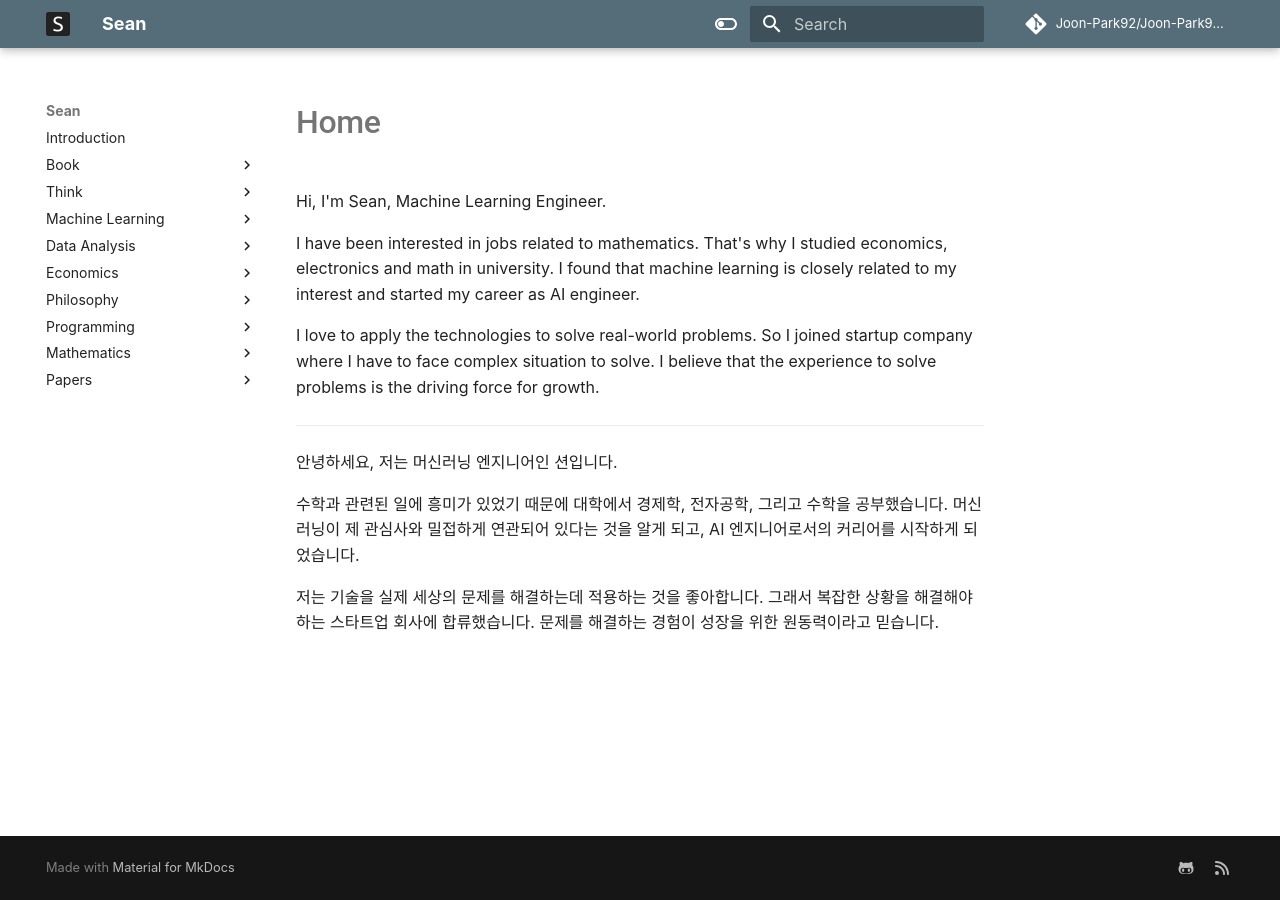
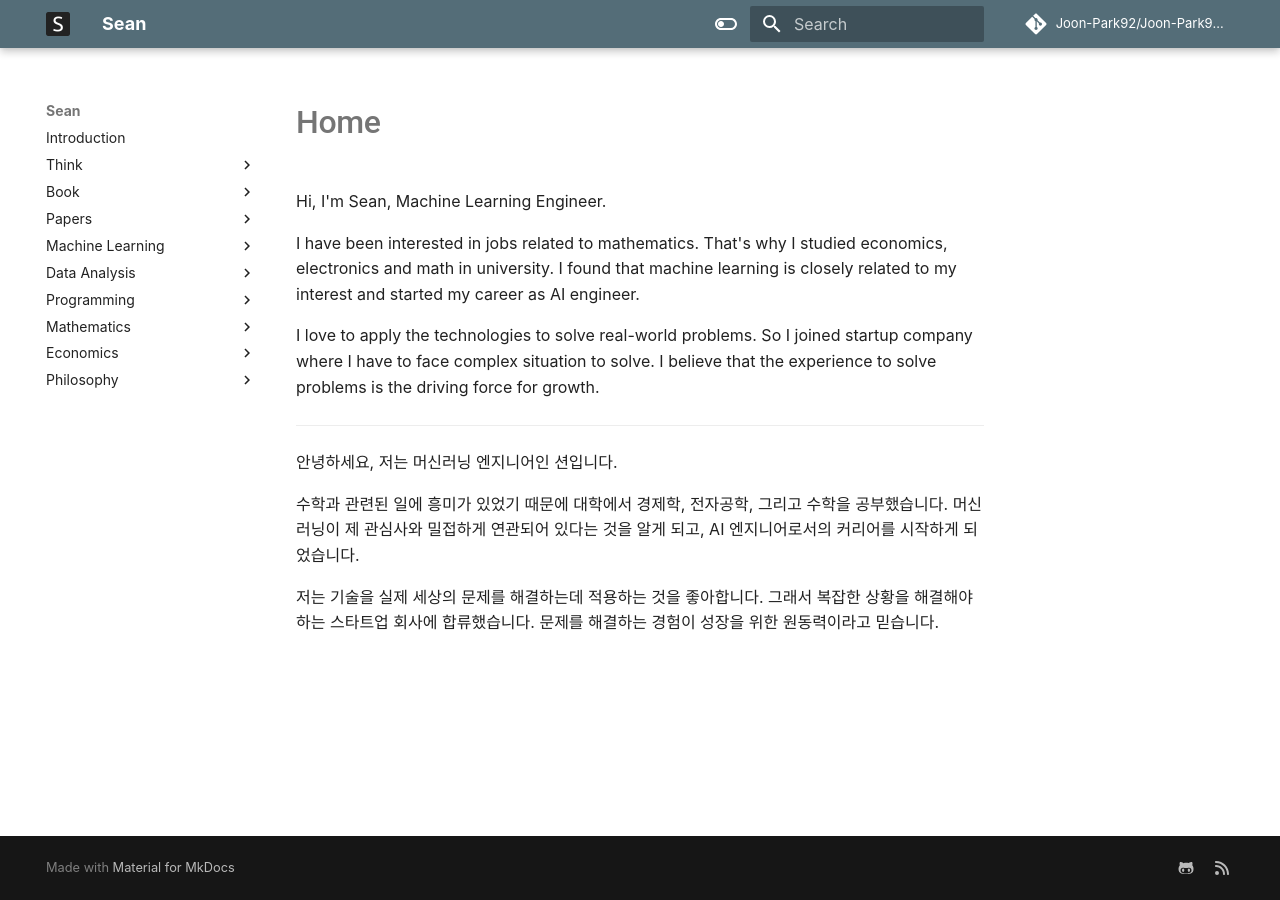
Before and after one commit to Joon-Park92/Joon-Park92.github.io, an MkDocs documentation site: the page built from docs/index.md, in a window 1280 px wide. Built offline with MkDocs 1.6.1 and Material for MkDocs 9.7.7, drawn with Linux system fonts in a browser that asks for light colours; comment, search, counter and statistics services are not loaded; some of the changed lines change nothing that is shown.

Commit message:
Automatically sync files from knowledge #143 (#104)
Co-authored-by: GitHub Actions <noreply@github.com>

```diff
--- a/mkdocs.yml
+++ b/mkdocs.yml
@@ -4,8 +4,6 @@ site_author: Sean
 site_url: https://Joon-Park92.github.io
 nav:
   - Introduction: c0295d5c-ac9d-4a38-a890-a550d8508304.md
-  - Book:
-      - working-backward: cc4e555b-4456-4259-b261-6adb46e70c21.md
   - Think:
       - problem: 71af9498-4da5-490e-8ca0-41b0d11cc8d7.md
       - innovation: 2f6da2cc-73a4-4dbb-aa14-4c2280df6a59.md
@@ -13,6 +11,12 @@ nav:
       - periodic-phenomenon: bd21b1dc-6064-48b1-8894-18693847e844.md
       - loneliness: e0a0fbf1-1ed1-4b59-ab3f-335ee2fd5ef6.md
       - pokemon: a544e931-db9d-4f20-b003-6a89f2d4a8d0.md
+  - Book:
+      - working-backward: cc4e555b-4456-4259-b261-6adb46e70c21.md
+  - Papers:
+      - alpha-geometry: 98a670de-3076-4f48-879f-94727bfc8807.md
+      - two-step-ml-enable-optimized-nano-particle-synthesis: 19a96d58-26fc-4835-a667-6e21c909a0f1.md
+      - self-route-rag-lc-hybrid-approach: c48e831f-9d8d-4cdd-88f1-9106a9a2db8e.md
   - Machine Learning:
       - multi-armed-bandit: 430c4345-4509-464b-afa1-839643cb3e7f.md
       - gradient-boost: 3ccafe3b-c24d-4bbc-b8a5-487b3b83cd5a.md
@@ -31,13 +35,8 @@ nav:
       - carrying-capacity: 8ea2fddb-bde7-4e71-bdac-b2f5b31dc35e.md
       - bayesian-problem-1: 430a1ee4-5289-435c-97ea-96d4ab2c6fde.md
       - bayesian-notation: 909ed374-e61f-4332-9619-4dedc93439ba.md
-  - Economics:
-      - causal-relationship: 998de948-f260-4548-ac8e-d776cb700c5b.md
-  - Philosophy:
-      - history: 62bdf711-6616-41fe-a861-9b3b99a2e988.md
-      - kant: b173354e-9935-4dfe-ab04-77e62427478a.md
   - Programming:
-      - CheatSheet:
+      - Cheat Sheet:
           - vscode:
               - devcontainer: e526860c-b2ec-4be4-862e-06cb5188bd07.md
               - devcontainer-compose: 8e4310e9-3a6a-4d96-9256-e67659ca51cd.md
@@ -45,9 +44,9 @@ nav:
           - golang: 0aed534e-ea29-417f-a8df-c3e52e03360d.md
           - pdb: 77b75667-9746-45c3-80a2-d8c45a40882a.md
           - dlv: 953c51f3-f6f5-42d8-a87a-fb7f9493436d.md
-      - ArchitecturePattern:
+      - Architecture Pattern:
           - uow-pattern: c4ae6334-c1c2-4452-890c-8a022d6c1246.md
-      - DesignPattern:
+      - Design Pattern:
           - diagram: abe10a12-9498-4435-816e-a967daeadd3f.md
           - abstract-factory-pattern: 5a69e196-3aa4-4c2c-858f-3b19507f6a9d.md
           - builder-pattern: 5c2407d0-1b72-4886-9c6c-f73897c77475.md
@@ -77,10 +76,11 @@ nav:
       - formal-system: 1d76b428-9e2d-47ff-a222-33e64b28e53c.md
       - tensor: 5601ba05-e7ff-4dd2-a5fc-0be44f641911.md
       - ideal: 94229181-dc2c-4e33-ad8d-3e449257edbe.md
-  - Papers:
-      - alpha-geometry: 98a670de-3076-4f48-879f-94727bfc8807.md
-      - two-step-ml-enable-optimized-nano-particle-synthesis: 19a96d58-26fc-4835-a667-6e21c909a0f1.md
-      - self-route-rag-lc-hybrid-approach: c48e831f-9d8d-4cdd-88f1-9106a9a2db8e.md
+  - Economics:
+      - causal-relationship: 998de948-f260-4548-ac8e-d776cb700c5b.md
+  - Philosophy:
+      - history: 62bdf711-6616-41fe-a861-9b3b99a2e988.md
+      - kant: b173354e-9935-4dfe-ab04-77e62427478a.md
 plugins:
   - search
   - exclude-search:
```
